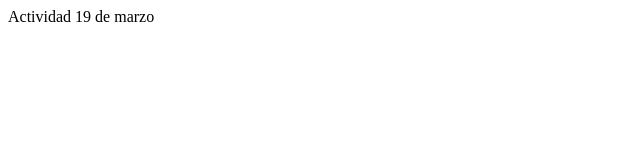
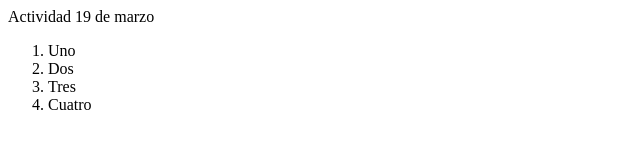
Before and after one commit to MynorEscobar/actividad19marzo, a plain HTML site: page index.html in a window 1280 px wide. Shown: the whole page, without its empty margins (0-640 px from the left). Drawn offline with Linux system fonts and the light colour scheme.

Commit message:
se agrego una lista al index

```diff
--- a/index.html
+++ b/index.html
@@ -8,5 +8,11 @@
 </head>
 <body>
     Actividad 19 de marzo
+    <ol>
+        <li>Uno</li>
+        <li>Dos</li>
+        <li>Tres</li>
+        <li>Cuatro</li>
+    </ol>
 </body>
 </html>
```
